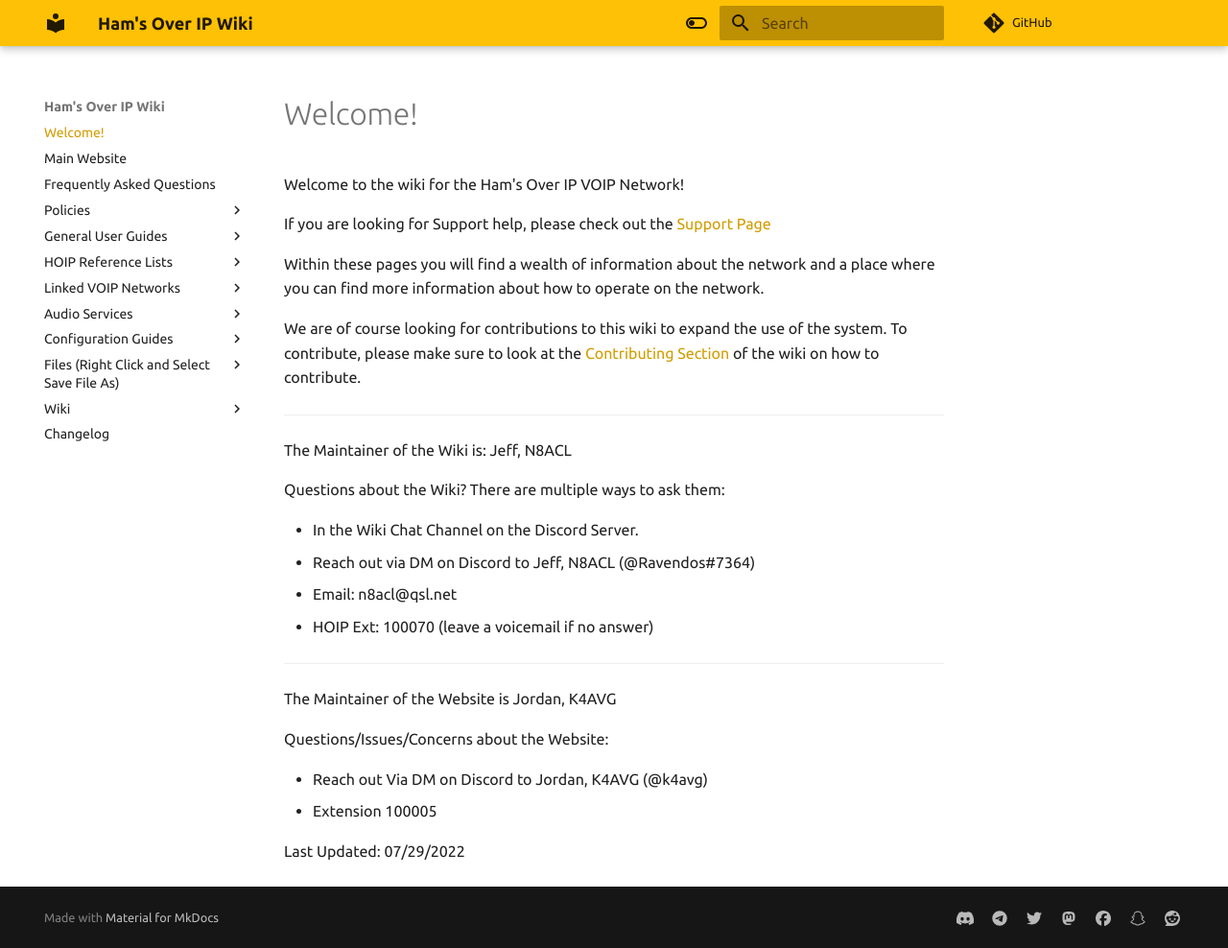
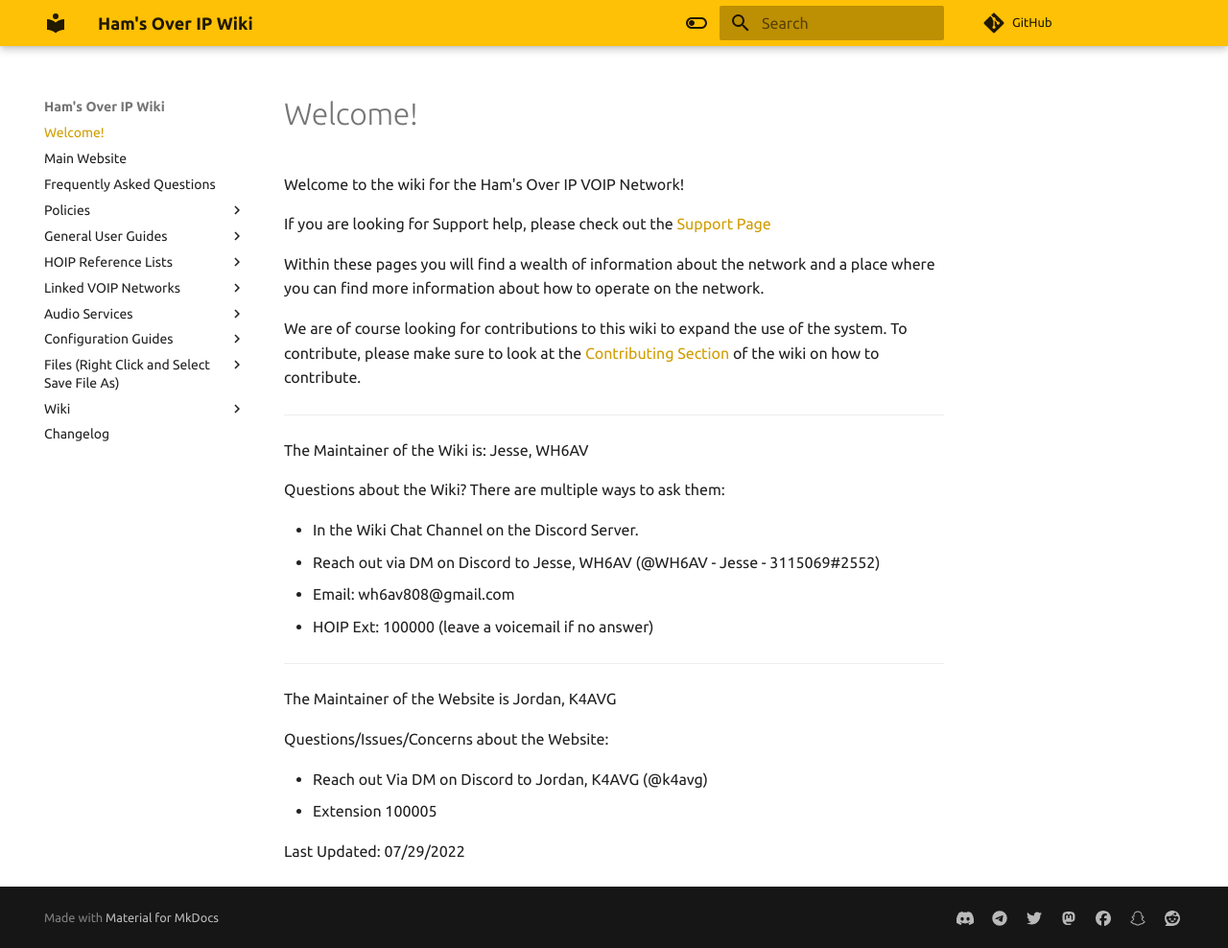
Before and after one commit to hamsoverip/wiki, an MkDocs documentation site: the page built from docs/index.md, in a window 1280 px wide and 988 px high. Shown: the whole window at 96% size. Built offline with MkDocs 1.6.1 and Material for MkDocs 9.7.7, drawn with Linux system fonts in a browser that asks for light colours; comment, search, counter and statistics services are not loaded.

Commit message:
Update index.md

```diff
--- a/docs/index.md
+++ b/docs/index.md
@@ -10,14 +10,14 @@
 
 <hr/>
 
-The Maintainer of the Wiki is: Jeff, N8ACL
+The Maintainer of the Wiki is: Jesse, WH6AV
 
 Questions about the Wiki? There are multiple ways to ask them:
 
 * In the Wiki Chat Channel on the Discord Server.
-* Reach out via DM on Discord to Jeff, N8ACL (@Ravendos#7364)
-* Email: n8acl@qsl.net
-* HOIP Ext: 100070 (leave a voicemail if no answer)
+* Reach out via DM on Discord to Jesse, WH6AV (@WH6AV - Jesse - 3115069#2552)
+* Email: wh6av808@gmail.com
+* HOIP Ext: 100000 (leave a voicemail if no answer)
 
 <hr/>
 
```
